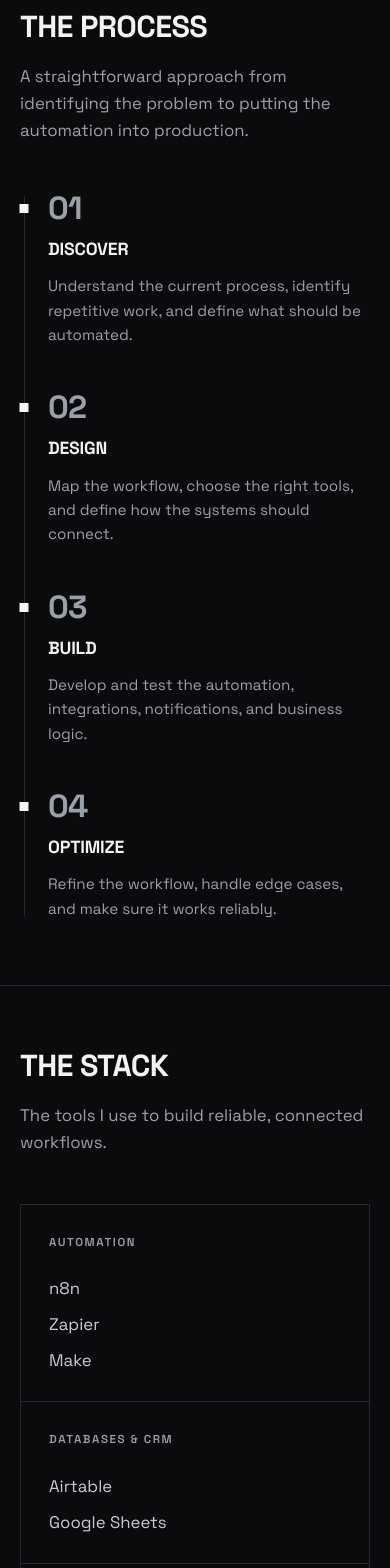
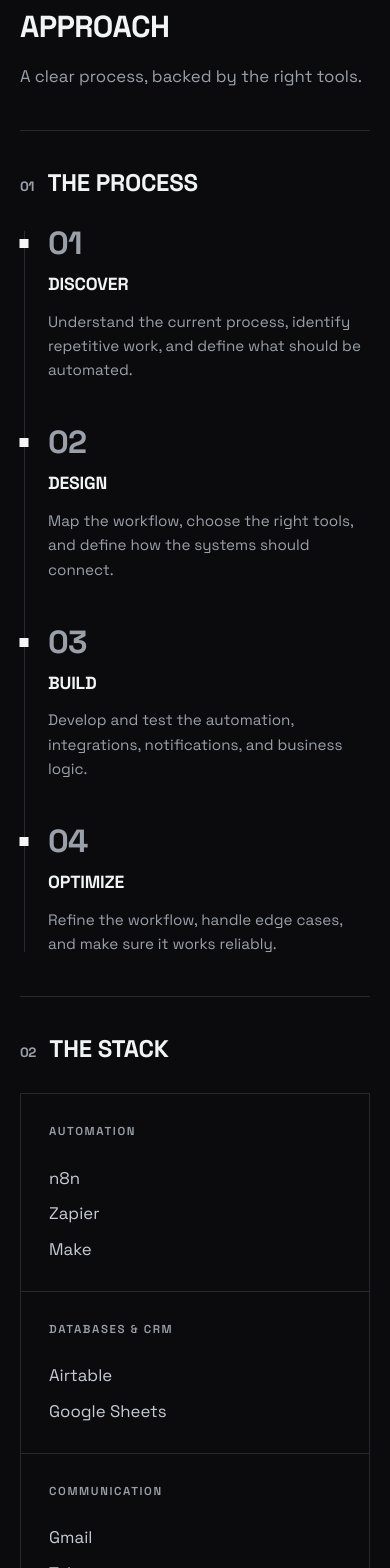
Before and after one commit to NathanielKings/automation, a React (Vite) app: page / in a window 390 px wide. Shown: the part 4180-5748 px from the top of the page. Built offline with nearby package versions, Linux system fonts and the light colour scheme.

Commit message:
refactor: merge process and stack into approach

```diff
--- a/src/App.jsx
+++ b/src/App.jsx
@@ -3,8 +3,7 @@
 import Hero from './components/Hero/Hero.jsx'
 import Services from './components/Services/Services.jsx'
 import SelectedWork from './components/SelectedWork/SelectedWork.jsx'
-import Process from './components/Process/Process.jsx'
-import Stack from './components/Stack/Stack.jsx'
+import Approach from './components/Approach/Approach.jsx'
 import About from './components/About/About.jsx'
 import Contact from './components/Contact/Contact.jsx'
 import Footer from './components/Footer/Footer.jsx'
@@ -17,8 +16,7 @@
       <Hero />
       <Services />
       <SelectedWork />
-      <Process />
-      <Stack />
+      <Approach />
       <About />
       <Contact />
       <Footer />
--- /dev/null
+++ b/src/components/Approach/Approach.jsx
@@ -0,0 +1,98 @@
+import Reveal from '../Reveal/Reveal.jsx'
+import styles from './Approach.module.css'
+
+const stages = [
+  {
+    number: '01',
+    title: 'Discover',
+    description:
+      'Understand the current process, identify repetitive work, and define what should be automated.',
+  },
+  {
+    number: '02',
+    title: 'Design',
+    description:
+      'Map the workflow, choose the right tools, and define how the systems should connect.',
+  },
+  {
+    number: '03',
+    title: 'Build',
+    description:
+      'Develop and test the automation, integrations, notifications, and business logic.',
+  },
+  {
+    number: '04',
+    title: 'Optimize',
+    description:
+      'Refine the workflow, handle edge cases, and make sure it works reliably.',
+  },
+]
+
+const categories = [
+  { label: 'Automation', tools: ['n8n', 'Zapier', 'Make'] },
+  { label: 'Databases & CRM', tools: ['Airtable', 'Google Sheets'] },
+  { label: 'Communication', tools: ['Gmail', 'Telegram'] },
+  {
+    label: 'Documents & Integrations',
+    tools: ['Google Docs', 'PDF.co', 'DocuSign'],
+  },
+]
+
+function Approach() {
+  return (
+    <section className={styles.section} id="approach">
+      <div className="container">
+        <Reveal>
+          <div className={styles.head}>
+            <h2 className={styles.heading}>Approach</h2>
+            <p className={styles.sub}>A clear process, backed by the right tools.</p>
+          </div>
+        </Reveal>
+
+        <Reveal>
+          <div className={styles.subsection}>
+            <h3 className={styles.subHeading}>
+              <span className={styles.subNumber}>01</span>
+              <span className={styles.subTitle}>The Process</span>
+            </h3>
+            <div className={styles.stages}>
+              {stages.map((stage) => (
+                <div className={styles.stage} key={stage.number}>
+                  <span className={styles.node} aria-hidden="true" />
+                  <span className={styles.number}>{stage.number}</span>
+                  <h4 className={styles.stageTitle}>{stage.title}</h4>
+                  <p className={styles.stageDesc}>{stage.description}</p>
+                </div>
+              ))}
+            </div>
+          </div>
+        </Reveal>
+
+        <Reveal>
+          <div className={`${styles.subsection} ${styles.subsectionStack}`}>
+            <h3 className={styles.subHeading}>
+              <span className={styles.subNumber}>02</span>
+              <span className={styles.subTitle}>The Stack</span>
+            </h3>
+            <div className={styles.grid}>
+              {categories.map((category) => (
+                <div className={styles.category} key={category.label}>
+                  <span className={styles.label}>{category.label}</span>
+                  <ul className={styles.tools}>
+                    {category.tools.map((tool) => (
+                      <li className={styles.tool} key={tool}>
+                        {tool}
+                      </li>
+                    ))}
+                  </ul>
+                </div>
+              ))}
+            </div>
+          </div>
+        </Reveal>
+      </div>
+    </section>
+  )
+}
+
+export default Approach
--- a/src/components/Process/Process.module.css
+++ b/src/components/Approach/Approach.module.css
@@ -8,7 +8,7 @@
   display: flex;
   flex-direction: column;
   gap: 1.25rem;
-  margin-bottom: clamp(3rem, 6vw, 4.5rem);
+  margin-bottom: clamp(2.5rem, 5vw, 4rem);
 }
 
 .heading {
@@ -24,6 +24,36 @@
   line-height: 1.6;
   color: var(--color-gray-500);
   max-width: 38rem;
+}
+
+.subsection {
+  border-top: 1px solid var(--border);
+  padding-top: clamp(2.5rem, 5vw, 4rem);
+}
+
+.subsectionStack {
+  margin-top: clamp(2.5rem, 5vw, 4rem);
+}
+
+.subHeading {
+  display: flex;
+  align-items: baseline;
+  gap: 0.85rem;
+  margin: 0 0 clamp(2rem, 4vw, 3rem);
+}
+
+.subNumber {
+  font-size: 0.85rem;
+  font-weight: 700;
+  color: var(--color-gray-500);
+}
+
+.subTitle {
+  font-size: 1.5rem;
+  font-weight: 700;
+  text-transform: uppercase;
+  letter-spacing: -0.01em;
+  line-height: 1;
 }
 
 .stages {
@@ -83,6 +113,53 @@
   background: var(--color-gray-500);
 }
 
+.grid {
+  display: grid;
+  grid-template-columns: repeat(2, 1fr);
+  border-top: 1px solid var(--border);
+  border-left: 1px solid var(--border);
+}
+
+.category {
+  display: flex;
+  flex-direction: column;
+  gap: 1.5rem;
+  padding: clamp(1.75rem, 3vw, 2.5rem);
+  border-right: 1px solid var(--border);
+  border-bottom: 1px solid var(--border);
+}
+
+.label {
+  font-size: 0.72rem;
+  font-weight: 600;
+  letter-spacing: 0.14em;
+  text-transform: uppercase;
+  color: var(--color-gray-500);
+}
+
+.tools {
+  list-style: none;
+  margin: 0;
+  padding: 0;
+  display: flex;
+  flex-direction: column;
+  gap: 0.55rem;
+}
+
+.tool {
+  align-self: flex-start;
+  font-size: 1.05rem;
+  color: var(--color-gray-700);
+  transition:
+    color 0.2s ease,
+    transform 0.2s ease;
+}
+
+.tool:hover {
+  color: var(--color-gray-900);
+  transform: translateX(3px);
+}
+
 @media (max-width: 900px) {
   .stages {
     grid-template-columns: 1fr;
@@ -114,4 +191,14 @@
     left: 4px;
     transform: translateX(-50%);
   }
+
+  .grid {
+    grid-template-columns: 1fr;
+  }
 }
+
+@media (prefers-reduced-motion: reduce) {
+  .tool:hover {
+    transform: none;
+  }
+}
--- a/src/components/Footer/Footer.jsx
+++ b/src/components/Footer/Footer.jsx
@@ -6,8 +6,7 @@
   { label: 'Home', to: '/' },
   { label: 'Services', to: '/#services' },
   { label: 'Work', to: '/#work' },
-  { label: 'Process', to: '/#process' },
-  { label: 'Stack', to: '/#stack' },
+  { label: 'Approach', to: '/#approach' },
   { label: 'About', to: '/#about' },
   { label: 'Contact', to: '/#contact' },
 ]
--- a/src/components/Navbar/Navbar.jsx
+++ b/src/components/Navbar/Navbar.jsx
@@ -9,8 +9,7 @@
   { label: 'Home', to: '/' },
   { label: 'Services', to: '/#services' },
   { label: 'Work', to: '/#work' },
-  { label: 'Process', to: '/#process' },
-  { label: 'Stack', to: '/#stack' },
+  { label: 'Approach', to: '/#approach' },
   { label: 'About', to: '/#about' },
   { label: 'Contact', to: '/#contact' },
 ]
--- a/src/components/Process/Process.jsx
+++ /dev/null
@@ -1,62 +0,0 @@
-import Reveal from '../Reveal/Reveal.jsx'
-import styles from './Process.module.css'
-
-const stages = [
-  {
-    number: '01',
-    title: 'Discover',
-    description:
-      'Understand the current process, identify repetitive work, and define what should be automated.',
-  },
-  {
-    number: '02',
-    title: 'Design',
-    description:
-      'Map the workflow, choose the right tools, and define how the systems should connect.',
-  },
-  {
-    number: '03',
-    title: 'Build',
-    description:
-      'Develop and test the automation, integrations, notifications, and business logic.',
-  },
-  {
-    number: '04',
-    title: 'Optimize',
-    description:
-      'Refine the workflow, handle edge cases, and make sure it works reliably.',
-  },
-]
-
-function Process() {
-  return (
-    <section className={styles.section} id="process">
-      <div className="container">
-        <Reveal>
-          <div className={styles.head}>
-            <h2 className={styles.heading}>The Process</h2>
-            <p className={styles.sub}>
-              A straightforward approach from identifying the problem to putting the
-              automation into production.
-            </p>
-          </div>
-        </Reveal>
-
-        <Reveal delay={120}>
-          <div className={styles.stages}>
-            {stages.map((stage) => (
-              <div className={styles.stage} key={stage.number}>
-                <span className={styles.node} aria-hidden="true" />
-                <span className={styles.number}>{stage.number}</span>
-                <h3 className={styles.stageTitle}>{stage.title}</h3>
-                <p className={styles.stageDesc}>{stage.description}</p>
-              </div>
-            ))}
-          </div>
-        </Reveal>
-      </div>
-    </section>
-  )
-}
-
-export default Process
--- a/src/components/Stack/Stack.jsx
+++ /dev/null
@@ -1,46 +0,0 @@
-import Reveal from '../Reveal/Reveal.jsx'
-import styles from './Stack.module.css'
-
-const categories = [
-  { label: 'Automation', tools: ['n8n', 'Zapier', 'Make'] },
-  { label: 'Databases & CRM', tools: ['Airtable', 'Google Sheets'] },
-  { label: 'Communication', tools: ['Gmail', 'Telegram'] },
-  {
-    label: 'Documents & Integrations',
-    tools: ['Google Docs', 'PDF.co', 'DocuSign'],
-  },
-]
-
-function Stack() {
-  return (
-    <section className={styles.section} id="stack">
-      <div className="container">
-        <Reveal>
-          <div className={styles.head}>
-            <h2 className={styles.heading}>The Stack</h2>
-            <p className={styles.sub}>The tools I use to build reliable, connected workflows.</p>
-          </div>
-        </Reveal>
-
-        <Reveal delay={120}>
-          <div className={styles.grid}>
-            {categories.map((category) => (
-              <div className={styles.category} key={category.label}>
-                <span className={styles.label}>{category.label}</span>
-                <ul className={styles.tools}>
-                  {category.tools.map((tool) => (
-                    <li className={styles.tool} key={tool}>
-                      {tool}
-                    </li>
-                  ))}
-                </ul>
-              </div>
-            ))}
-          </div>
-        </Reveal>
-      </div>
-    </section>
-  )
-}
-
-export default Stack
--- a/src/components/Stack/Stack.module.css
+++ /dev/null
@@ -1,86 +0,0 @@
-.section {
-  border-top: 1px solid var(--border);
-  padding-block: clamp(4rem, 8vw, 7rem);
-}
-
-.head {
-  max-width: 46rem;
-  display: flex;
-  flex-direction: column;
-  gap: 1.25rem;
-  margin-bottom: clamp(3rem, 6vw, 4.5rem);
-}
-
-.heading {
-  font-size: clamp(1.9rem, 4.5vw, 3.1rem);
-  font-weight: 700;
-  text-transform: uppercase;
-  line-height: 1.05;
-  letter-spacing: -0.02em;
-}
-
-.sub {
-  font-size: clamp(1.05rem, 1.6vw, 1.2rem);
-  line-height: 1.6;
-  color: var(--color-gray-500);
-  max-width: 38rem;
-}
-
-.grid {
-  display: grid;
-  grid-template-columns: repeat(2, 1fr);
-  border-top: 1px solid var(--border);
-  border-left: 1px solid var(--border);
-}
-
-.category {
-  display: flex;
-  flex-direction: column;
-  gap: 1.5rem;
-  padding: clamp(1.75rem, 3vw, 2.5rem);
-  border-right: 1px solid var(--border);
-  border-bottom: 1px solid var(--border);
-}
-
-.label {
-  font-size: 0.72rem;
-  font-weight: 600;
-  letter-spacing: 0.14em;
-  text-transform: uppercase;
-  color: var(--color-gray-500);
-}
-
-.tools {
-  list-style: none;
-  margin: 0;
-  padding: 0;
-  display: flex;
-  flex-direction: column;
-  gap: 0.55rem;
-}
-
-.tool {
-  align-self: flex-start;
-  font-size: 1.05rem;
-  color: var(--color-gray-700);
-  transition:
-    color 0.2s ease,
-    transform 0.2s ease;
-}
-
-.tool:hover {
-  color: var(--color-gray-900);
-  transform: translateX(3px);
-}
-
-@media (max-width: 900px) {
-  .grid {
-    grid-template-columns: 1fr;
-  }
-}
-
-@media (prefers-reduced-motion: reduce) {
-  .tool:hover {
-    transform: none;
-  }
-}
```
